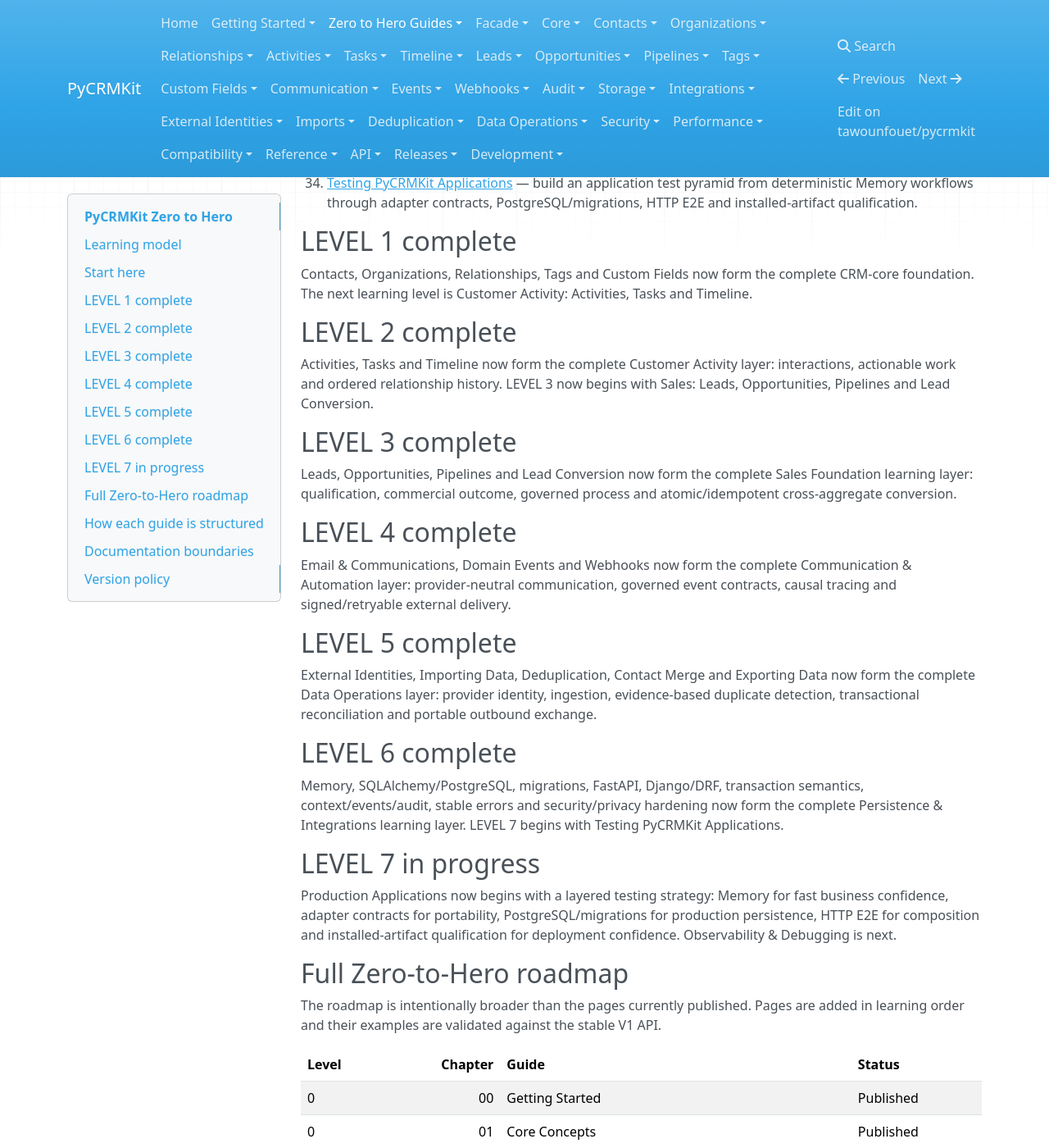
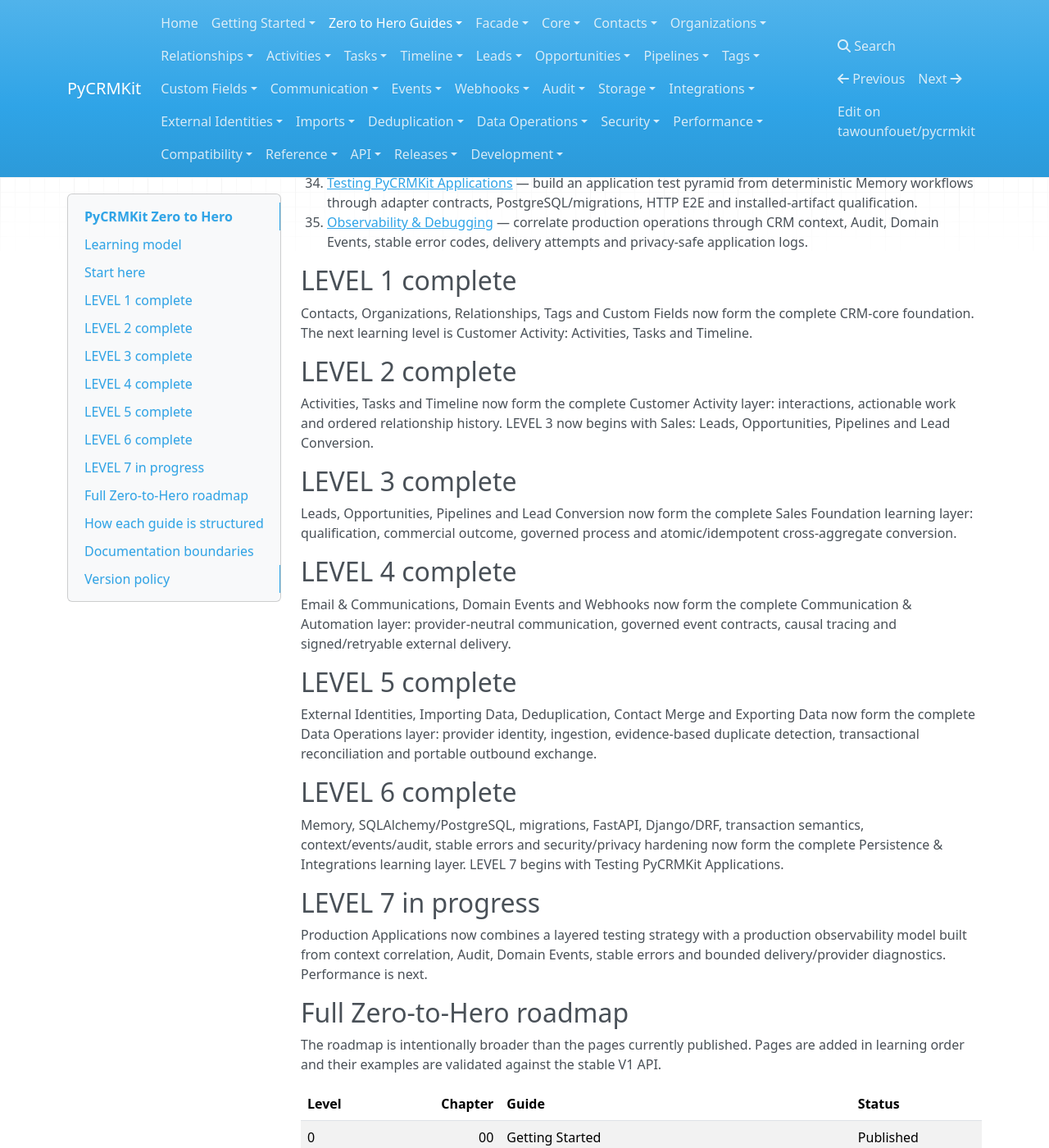
Before and after one commit to tawounfouet/pycrmkit, an MkDocs documentation site: the page built from docs/guides/index.md, in a window 1280 px wide and 1400 px high, scrolled down 2160 px. Shown: the whole window at 82% size. Built offline with MkDocs 1.6.1, drawn with Linux system fonts in a browser that asks for light colours; nearby versions of some CDN libraries.

Commit message:
docs: publish Observability and Debugging guide in Level 7 roadmap

```diff
--- a/docs/guides/index.md
+++ b/docs/guides/index.md
@@ -67,6 +67,7 @@
 32. [Error Handling](31_error_handling.md) — normalize domain, persistence and integration failures through stable codes, privacy-safe context, backend translation and predictable FastAPI/DRF HTTP contracts.
 33. [Security & Privacy](32_security_and_privacy.md) — harden sensitive diagnostics, secret-bearing representations, event/audit payloads, webhook integrity and destinations, destructive operations and merge safeguards.
 34. [Testing PyCRMKit Applications](33_testing_pycrmkit_applications.md) — build an application test pyramid from deterministic Memory workflows through adapter contracts, PostgreSQL/migrations, HTTP E2E and installed-artifact qualification.
+35. [Observability & Debugging](34_observability_and_debugging.md) — correlate production operations through CRM context, Audit, Domain Events, stable error codes, delivery attempts and privacy-safe application logs.
 
 ## LEVEL 1 complete
 
@@ -94,7 +95,7 @@
 
 ## LEVEL 7 in progress
 
-Production Applications now begins with a layered testing strategy: Memory for fast business confidence, adapter contracts for portability, PostgreSQL/migrations for production persistence, HTTP E2E for composition and installed-artifact qualification for deployment confidence. Observability & Debugging is next.
+Production Applications now combines a layered testing strategy with a production observability model built from context correlation, Audit, Domain Events, stable errors and bounded delivery/provider diagnostics. Performance is next.
 
 ## Full Zero-to-Hero roadmap
 
```
Also changed, not shown: other parts of docs/guides/index.md (+1 -1 lines).
